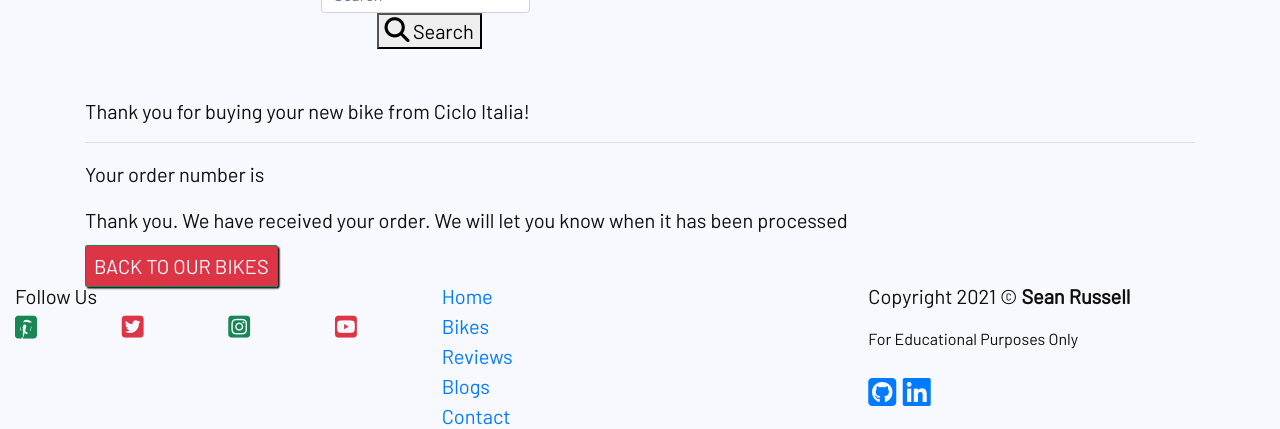
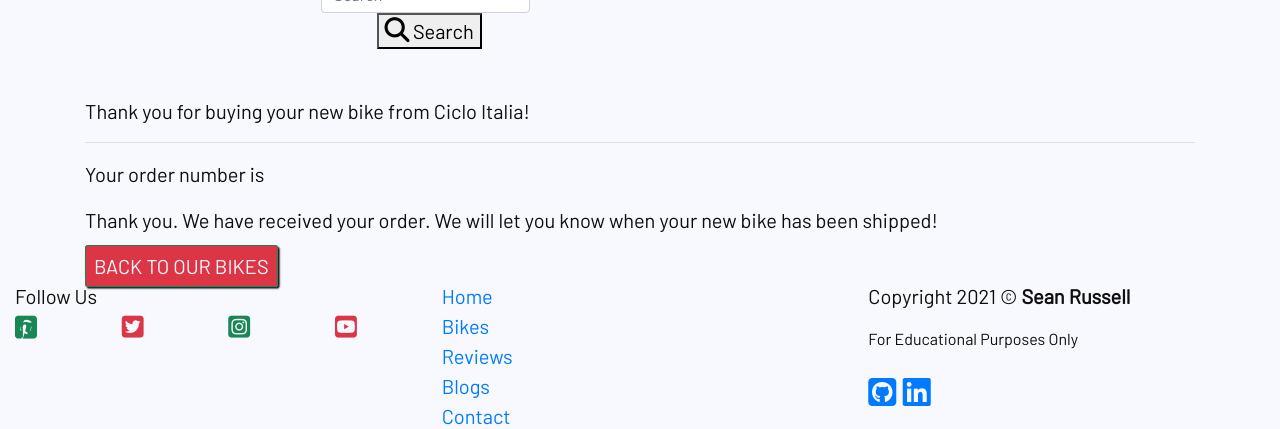
Before and after one commit to sruss07/MS04-Ciclo-Italia, a Django app: template checkout/templates/checkout/checkout_success.html in a window 1280 px wide. Shown: the top 429 px of the page. Run offline with Django 3.2, Linux system fonts and the light colour scheme; the template is opened without the code that fills it, so the values that code supplies are empty; parts of the project's set-up code (start-up, migrations or seed data) failed here and were passed over; some libraries are stand-ins or nearby versions.

Commit message:
updated order checkout message

```diff
--- a/checkout/templates/checkout/checkout_success.html
+++ b/checkout/templates/checkout/checkout_success.html
@@ -20,7 +20,7 @@
                     Your order number is <span class="checkout-success-ordernumber">{{ order.order_number }}</span>
                 </p>
                 <p>
-                    Thank you. We have received your order. We will let you know when it has been processed
+                    Thank you. We have received your order. We will let you know when your new bike has been shipped!
                 </p>
                 <div class="checkout-success-button">
                     <a href="{% url 'bikes' %}" class="general-button">
```
